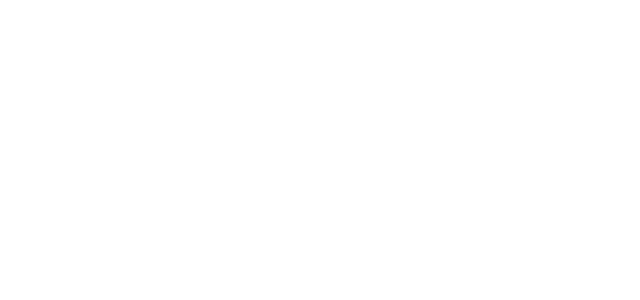
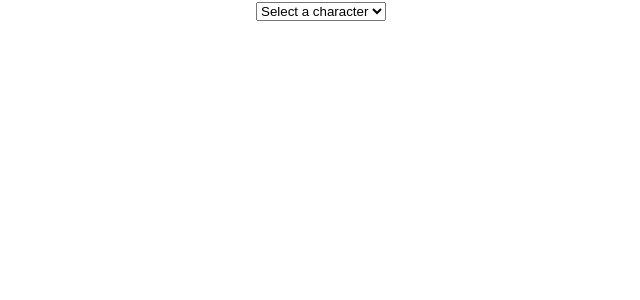
Before and after one commit to Iggyfufu/starwarsapi, a React (Create React App) app: page / in a window 1280 px wide. Shown: the top 300 px of the page, without its empty margins (319-959 px from the left). Built offline with nearby package versions, Linux system fonts and the light colour scheme.

Commit message:
Feat(Added Selector Component, Added onSelect function to Container to passdown to movie list, Added Extra tests to test dropdown)

```diff
--- a/src/Components/SearchContainer.js
+++ b/src/Components/SearchContainer.js
@@ -1,16 +1,28 @@
 import React, { Component } from 'react';
 import { characters } from '../data/character';
+import Selector from './Selector';
 
 class SearchContainer extends Component {
   constructor() {
     super();
     this.state = {
-      characters
+      characters,
+      selected: ''
     }
   }
 
+  onSelect = (name) => {
+    const {characters} = this.state
+    const selected = characters.filter(element => element.name)
+    this.setState({selected: selected[0].url})
+  }
+
   render() {
-    return <div />
+    return (
+      <div className='container'>
+        <Selector characters={characters} onSelect={this.onSelect} />
+      </div>
+    )
   }
 }
 
--- a/src/Components/Selector.js
+++ b/src/Components/Selector.js
@@ -0,0 +1,37 @@
+import React, { Component } from 'react';
+
+class Selector extends Component {
+  constructor(props) {
+    super(props);
+    this.state = {
+      selected: ''
+    }
+  }
+
+  handleChange = (evt) => {
+    const { onSelect } = this.props
+    this.setState({ selected: evt.target.value })
+    onSelect(evt.target.name)
+  }
+
+  render() {
+    const { characters } = this.props
+
+    return (
+      <select className='dropdown' onChange={this.handleChange} value={this.state.selected}>
+        <option value='Select your character'>Select a character</option>
+        {
+          characters.map(character => {
+            return (
+              <option key={character.name} value={character.name}>
+                {character.name}
+              </option>
+            )
+          })
+        }
+      </select>
+    )
+  }
+}
+
+export default Selector;
```
Also changed, not shown: 1 other file (tests, documents, lock files or other folders).
